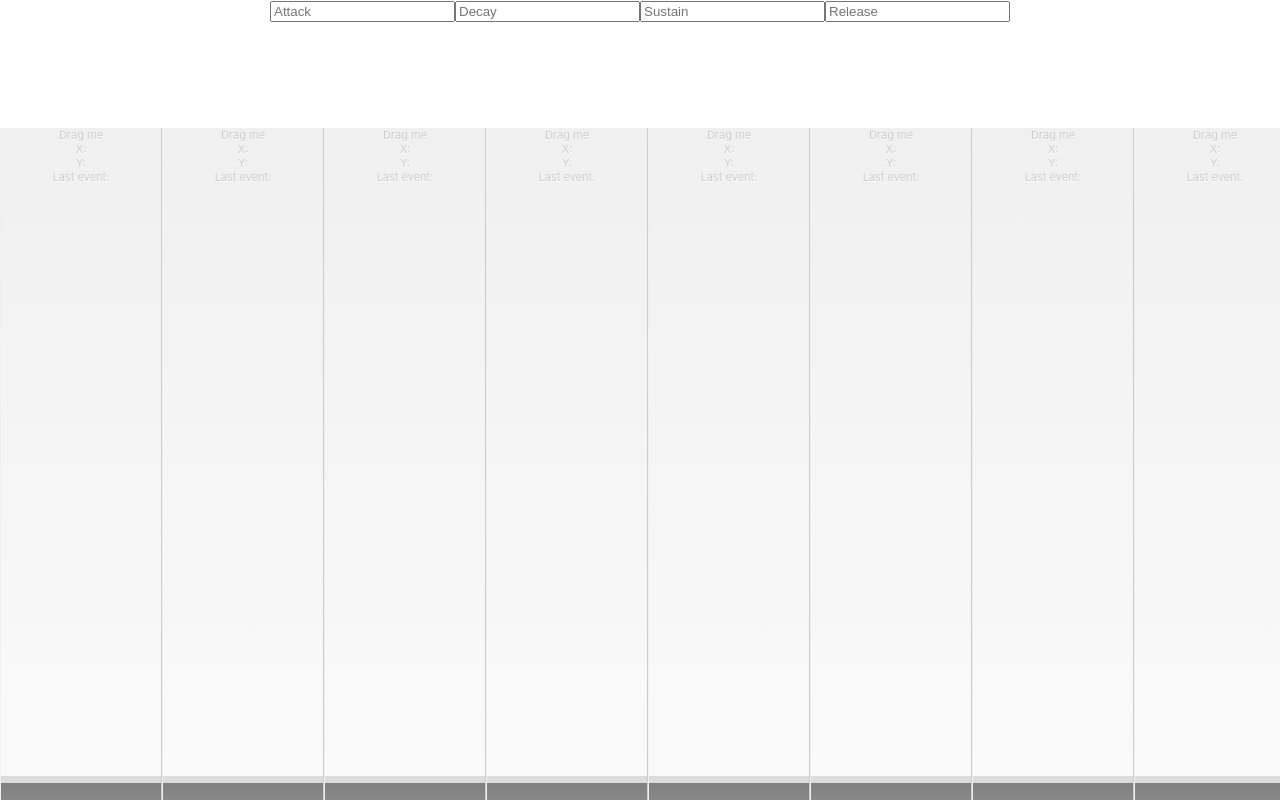
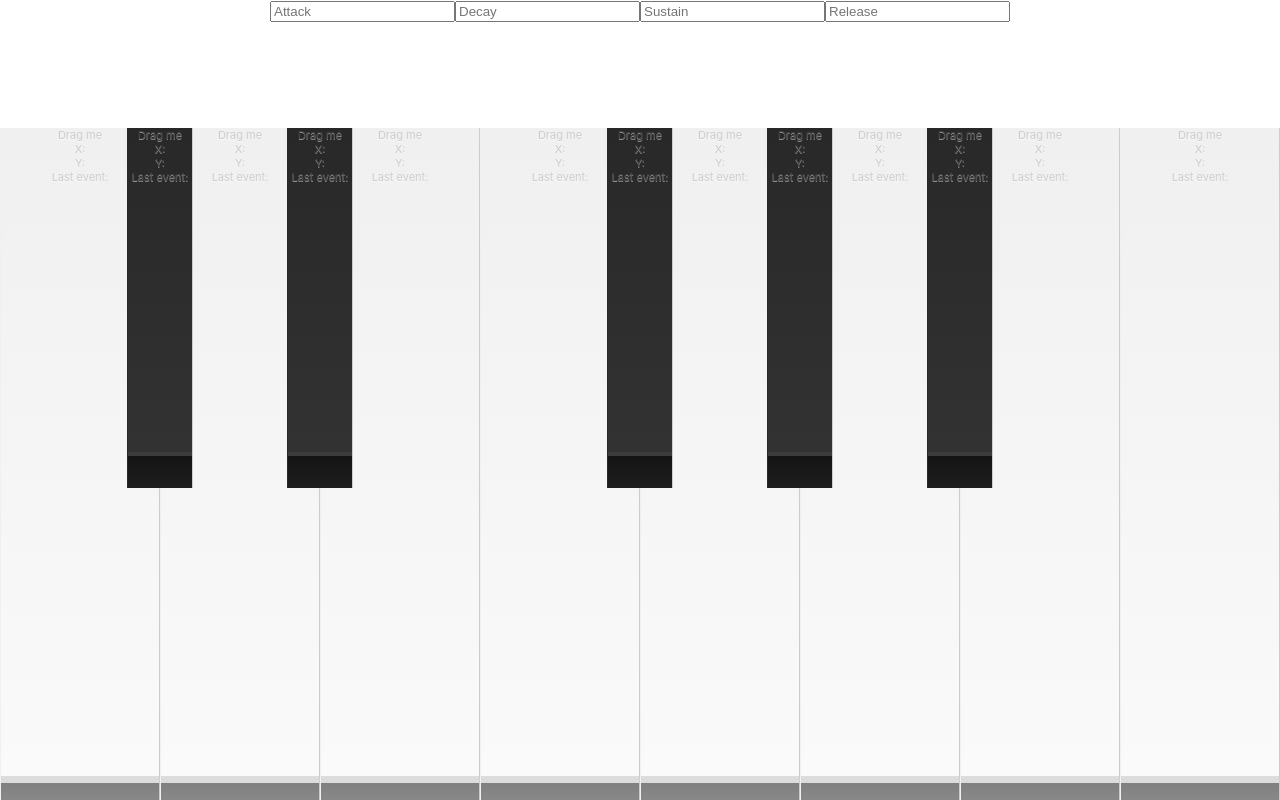
Before and after one commit to pixelbandito/musico, a React (Create React App) app: page / in a window 1280 px wide. Built offline with nearby package versions, Linux system fonts and the light colour scheme.

Commit message:
Add black keys

```diff
--- a/src/Key/Key.css
+++ b/src/Key/Key.css
@@ -12,9 +12,24 @@
     rgb(128, 128, 128) 91%,
     rgb(160, 160, 160)
   );
+
+  /* Black keys */
+  --key-top-black: rgb(40, 40, 40);
+  --gradient-black: linear-gradient(
+    var(--key-top-black),
+    rgb(50, 50, 50) 90%,
+    rgb(60, 60, 60) 90%,
+    rgb(60, 60, 60) 91%,
+    rgb(20, 20, 20) 91%,
+    rgb(30, 30, 30)
+  );
 }
 
 .Key {
+  position: relative;
+}
+
+.Key:not(.Key--black) {
   /* Transition applies to the return to this state */
   transition:
     var(--transition-duration-unstrike) linear background-position-y,
@@ -32,7 +47,7 @@
   box-shadow: inset 0px 0px 0px rgba(0, 0, 0, 0);
 }
 
-.Key--active {
+.Key.Key--active:not(.Key--black) {
   transition:
     var(--transition-duration-strike) linear background-position-y,
     var(--transition-duration-strike) linear box-shadow,
@@ -41,3 +56,36 @@
   box-shadow: inset 3px 0px 3px rgba(0, 0, 0, 0.1);
   border-left-color: rgba(0, 0, 0, 0.1);
 }
+
+.Key.Key--black {
+  /* Transition applies to the return to this state */
+  transition:
+    var(--transition-duration-unstrike) linear background-position-y,
+    var(--transition-duration-unstrike) linear box-shadow,
+    var(--transition-duration-unstrike) linear border-left-color;
+  background-position-y: 0vh;
+  background-color: var(--key-top-black);
+  background-image: var(--gradient-black);
+  background-repeat: no-repeat;
+  border: 0 solid transparent;
+  border-left-width: 1px;
+  border-left-color: rgba(255, 255, 255, 0);
+  border-right-width: 1px;
+  border-right-color: #ccc;
+  box-shadow: inset 0px 0px 0px rgba(0, 0, 0, 0);
+  flex: 0 0 0 !important;
+  margin: 0 calc(-2.5vw - 1px);
+  padding: 0 2.5vw;
+  height: 50%;
+  z-index: 1;
+}
+
+.Key.Key--black.Key--active {
+  transition:
+    var(--transition-duration-strike) linear background-position-y,
+    var(--transition-duration-strike) linear box-shadow,
+    var(--transition-duration-strike) linear border-left-color;
+  background-position-y: 2vh;
+  box-shadow: inset 3px 0px 3px rgba(0, 0, 0, 0.1);
+  border-left-color: rgba(0, 0, 0, 0.1);
+}
--- a/src/Key/Key.js
+++ b/src/Key/Key.js
@@ -73,11 +73,18 @@ class Key extends Component {
   }
 
   render() {
-    const { style } = this.props;
+    const {
+      note,
+      style,
+    } = this.props;
+
     const { playing } = this.state;
+
+    const isBlack = note.indexOf('#') >= 0 || note.indexOf('b') >= 0;
 
     const className = classNames(Key.baseClass, {
       [`${Key.baseClass}--active`]: playing,
+      [`${Key.baseClass}--black`]: isBlack,
     });
 
     return (
@@ -98,6 +105,12 @@ class Key extends Component {
             display: 'grid',
             gridTemplateRows: '1fr',
             gridTemplateColumns: '1fr',
+            position: 'absolute',
+            width: '100%',
+            height: '100%',
+            top: '0',
+            left: '0',
+            color: isBlack ? '#444' : '#ccc',
           }}
         />
       </div>
--- a/src/KeyBoard/KeyBoard.js
+++ b/src/KeyBoard/KeyBoard.js
@@ -15,7 +15,7 @@ class KeyBoard extends Component {
     } = this.props;
 
     const keySizing = {
-      flex: '0 0 12.5%',
+      flex: '1 1 auto',
       minWidth: '0',
       overflow: 'hidden',
     };
@@ -44,54 +44,29 @@ class KeyBoard extends Component {
           userSelect: 'none',
         }}
       >
+      {[
+        'C4',
+        'C#4',
+        'D4',
+        'D#4',
+        'E4',
+        'F4',
+        'F#4',
+        'G4',
+        'G#4',
+        'A4',
+        'A#4',
+        'B4',
+        'C5',
+      ].map(note => (
         <Key
-          note="C4"
+          key={note}
+          note={note}
           { ...keyVolumeProps }
           { ...keyADSRProps }
           style={{ ...keySizing }}
         />
-        <Key
-          note="D4"
-          { ...keyVolumeProps }
-          { ...keyADSRProps }
-          style={{ ...keySizing }}
-        />
-        <Key
-          note="E4"
-          { ...keyVolumeProps }
-          { ...keyADSRProps }
-          style={{ ...keySizing }}
-        />
-        <Key
-          note="F4"
-          { ...keyVolumeProps }
-          { ...keyADSRProps }
-          style={{ ...keySizing }}
-        />
-        <Key
-          note="G4"
-          { ...keyVolumeProps }
-          { ...keyADSRProps }
-          style={{ ...keySizing }}
-        />
-        <Key
-          note="A4"
-          { ...keyVolumeProps }
-          { ...keyADSRProps }
-          style={{ ...keySizing }}
-        />
-        <Key
-          note="B4"
-          { ...keyVolumeProps }
-          { ...keyADSRProps }
-          style={{ ...keySizing }}
-        />
-        <Key
-          note="C5"
-          { ...keyVolumeProps }
-          { ...keyADSRProps }
-          style={{ ...keySizing }}
-        />
+      ))}
       </div>
     );
   }
--- a/src/Strikeable/Strikeable.js
+++ b/src/Strikeable/Strikeable.js
@@ -123,8 +123,8 @@ class StrikeableDraggable extends Component {
       <div
         ref={this.DraggableParent}
         style={{
+          position: 'relative',
           ...style,
-          position: 'relative',
         }}
       >
         <Draggable
@@ -141,10 +141,12 @@ class StrikeableDraggable extends Component {
             <div>
               <div style={{
                 userSelect: 'none',
-                color: '#ccc',
-                textShadow: '0 1px 0 #fff',
+                textShadow: '0 1px 0 rgba(255, 255, 255, 0.5)',
                 fontSize: '11px',
                 wordWrap: 'break-word',
+                position: 'absolute',
+                width: '100%',
+                height: '100%',
               }}>
                 Drag me
                 <br />
```
